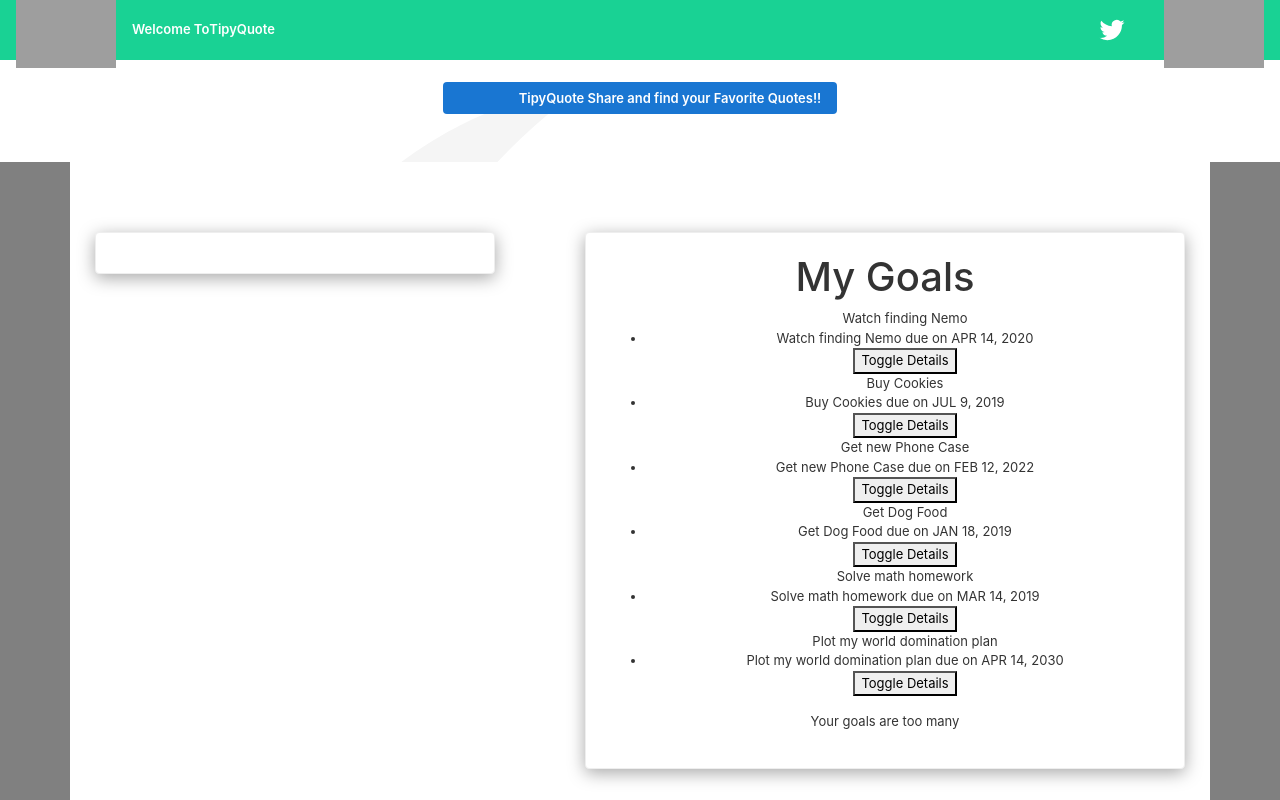
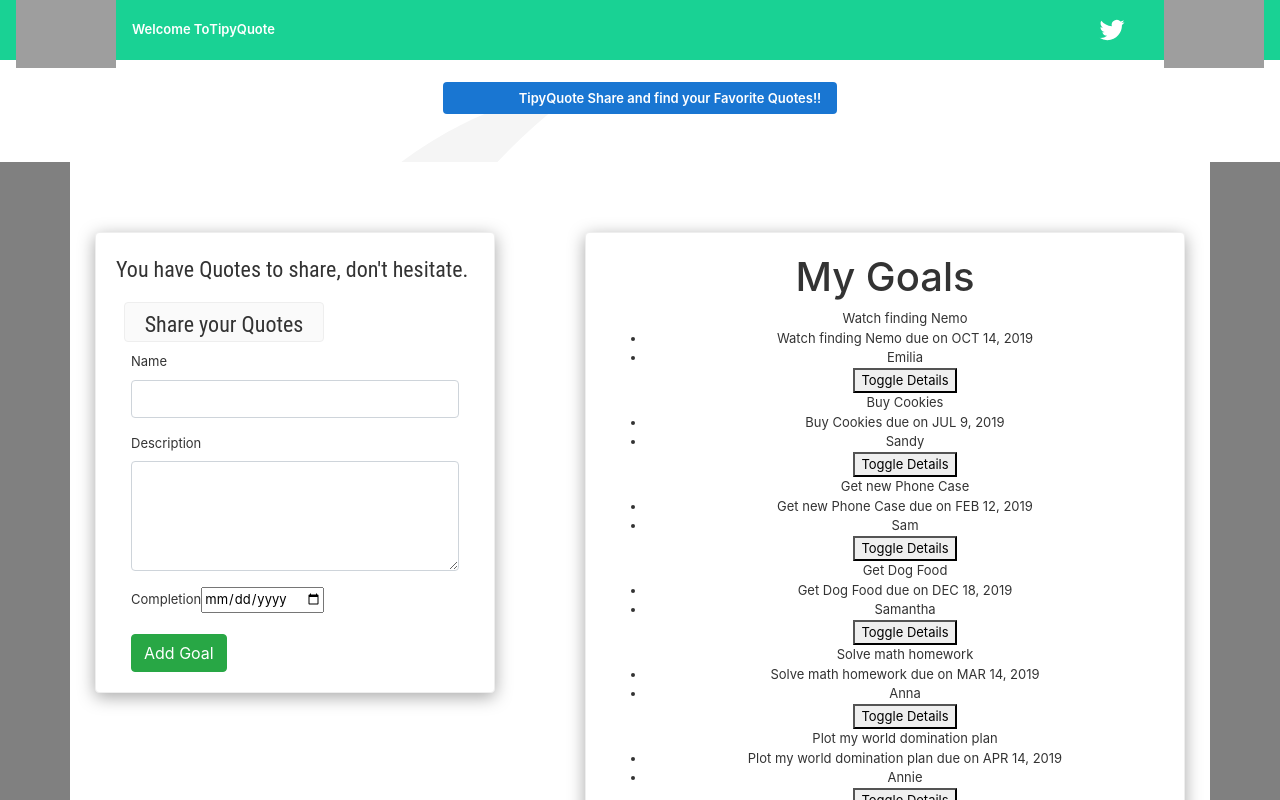
Before and after one commit to Odile078/TipyQuote, an Angular app: page / in a window 1280 px wide. Shown: the top 800 px of the page. Built offline with nearby package versions, Linux system fonts and the light colour scheme; grey boxes are pictures that could not be loaded.

Commit message:
Added form validation and sumbition

```diff
--- a/src/app/app.component.html
+++ b/src/app/app.component.html
@@ -383,8 +383,8 @@
     <div class="row">
       <div class="col-md-6">
         <div class="side-l">
-          <div class="app-sidepanel ">
-          </div>
+          <app-quote-form ></app-quote-form>
+
         </div>
 
       </div>
--- a/src/app/app.module.ts
+++ b/src/app/app.module.ts
@@ -1,12 +1,13 @@
 import { BrowserModule } from '@angular/platform-browser';
 import { NgModule } from '@angular/core';
-
+import { FormsModule } from '@angular/forms';
 import { AppRoutingModule } from './app-routing.module';
 import { AppComponent } from './app.component';
 import { QuoteComponent } from './quote/quote.component';
 import { QuoteDetailComponent } from './quote-detail/quote-detail.component';
 import { DateCountPipe } from './date-count.pipe';
 import { QuoteFormComponent } from './quote-form/quote-form.component';
+
 
 @NgModule({
   declarations: [
@@ -18,7 +19,8 @@
   ],
   imports: [
     BrowserModule,
-    AppRoutingModule
+    AppRoutingModule,
+    FormsModule
   ],
   providers: [],
   bootstrap: [AppComponent]
--- a/src/app/quote-detail/quote-detail.component.html
+++ b/src/app/quote-detail/quote-detail.component.html
@@ -2,5 +2,5 @@
     {{quote.description}}
 </p>
 <p>This goal will be complete in {{quote.completeDate|dateCount}} days</p>
-<!--<button (click)= 'quoteComplete(true)'>Complete</button>-->
+<button (click)= 'quoteComplete(true)'>Complete</button>
 <button (click)= 'quoteDelete(true)'>Delete Goal</button>
--- a/src/app/quote-form/quote-form.component.css
+++ b/src/app/quote-form/quote-form.component.css
@@ -0,0 +1,33 @@
+.card-container {
+    display: flex;
+    flex-wrap: wrap;
+    justify-content: center;
+    margin-top: 16px;
+
+  }
+
+  .card {
+    border-radius: 4px;
+    border: 1px solid #eee;
+    background-color: #fafafa;
+    height: 40px;
+    width: 200px;
+    margin: 0 8px 10px;
+    padding: 10px;
+    display: flex;
+    flex-direction: row;
+    justify-content: center;
+    align-items: center;
+    transition: all 0.2s ease-in-out;
+    line-height: 24px;
+
+  }
+  .card:hover{
+    transform: translateY(-3px);
+    box-shadow: 0 4px 17px rgba(0, 0, 0, 0.35);
+
+  }
+  .formintro{
+    font-family: 'Roboto Condensed', sans-serif;
+    font-size: 22px;
+  }
--- a/src/app/quote-form/quote-form.component.html
+++ b/src/app/quote-form/quote-form.component.html
@@ -1 +1,32 @@
-<p>quote-form works!</p>
+
+<div>
+    <p class="formintro">You have Quotes to share, don't hesitate.</p>
+    <p class="card card-container formintro">Share your Quotes</p>
+    <div class="container-fluid">
+        <form (ngSubmit)='submitQuote()' #quoteForm='ngForm'>
+            <div class="form-group">
+            <label for="name">Name</label>
+            <input type="text" class="form-control" id="name" [(ngModel)]="newQuote.name" name="name" #name='ngModel' required>
+            <div [hidden]="name.valid || name.pristine" class="alert alert-danger">
+            <p>Name is required</p>
+            </div>
+            </div>
+            <div class="form-group">
+            <label for="description">Description</label>
+            <textarea class="form-control" id="description" rows="4" [(ngModel)]="newQuote.description" name="description" #description="ngModel" required></textarea>
+            <div [hidden]="description.valid || description.pristine" class="alert alert-danger">
+            <p>Description is required</p>
+            </div>
+            </div>
+            <div class="form-group">
+            <label for="complete">Completion</label>
+            <input type='date' id="complete" [(ngModel)]="newQuote.completeDate" name="completeDate" #completeDate="ngModel" required>
+            <div [hidden]="completeDate.valid || completeDate.pristine" class="alert alert-danger">
+            <p>Date is required</p>
+            </div>
+            </div>
+            <button type="submit" class="btn btn-success">Add Goal</button>
+            </form>
+      </div>
+
+</div>
--- a/src/app/quote-form/quote-form.component.ts
+++ b/src/app/quote-form/quote-form.component.ts
@@ -1,4 +1,5 @@
-import { Component, OnInit } from '@angular/core';
+import { Component, OnInit, Output, EventEmitter } from '@angular/core';
+import { Quote } from '../quote';
 
 @Component({
   selector: 'app-quote-form',
@@ -6,8 +7,18 @@
   styleUrls: ['./quote-form.component.css']
 })
 export class QuoteFormComponent implements OnInit {
+  newQuote = new Quote(0,"","","",new Date());
 
-  constructor() { }
+
+  @Output() addQuote = new EventEmitter<Quote>();
+  submitQuote(){
+  this.addQuote.emit(this.newQuote);
+  }
+
+
+  constructor() {
+
+   }
 
   ngOnInit(): void {
   }
--- a/src/app/quote.ts
+++ b/src/app/quote.ts
@@ -1,6 +1,6 @@
 export class Quote {
     public showDescription: boolean;
-    constructor(public id: number,public name: string,public description: string, public completeDate: Date){
+    constructor(public id: number,public name: string,public description: string,public author: string , public completeDate: Date){
       this.showDescription=false;
 }
 }
--- a/src/app/quote/quote.component.html
+++ b/src/app/quote/quote.component.html
@@ -1,12 +1,20 @@
-<div>
+
+ <div>
     <h1>My Goals</h1>
     <ul>
       <div *ngFor='let quote of quotes;let i = index'>
       {{quote.name}}
       <li >{{quote.name}} due on {{quote.completeDate|date|uppercase}}</li>
+      <li >{{quote.author}} </li>
       <button (click)='toggleDetails(i)'>Toggle Details</button>
-      <!--<app-quote-detail *ngIf='quote.showDescription' [quote]='quote' (isComplete) = 'completeQuote($event,i)'></app-quote-detail>-->
+      <app-quote-detail *ngIf='quote.showDescription' [quote]='quote' (isComplete) = 'completeQuote($event,i)'></app-quote-detail>
       <app-quote-detail *ngIf='quote.showDescription' [quote]='quote' (isComplete) = 'deleteQuote($event,i)'></app-quote-detail>
       </div>
     </ul>
     <p *ngIf='quotes.length > 5'>Your goals are too many</p>
+</div>
+
+<div class="col-md-6">
+  <app-quote-form (addQuote)="addNewQuote($event)"></app-quote-form>
+
+</div>
--- a/src/app/quote/quote.component.ts
+++ b/src/app/quote/quote.component.ts
@@ -8,12 +8,12 @@
 })
 export class QuoteComponent implements OnInit {
   quotes: Quote[] = [
-    new Quote(1, 'Watch finding Nemo', 'Find an online version and watch merlin find his son',new Date(2020,3,14)),
-    new Quote(2,'Buy Cookies','I have to buy cookies for the parrot',new Date(2019,6,9)),
-    new Quote(3,'Get new Phone Case','Diana has her birthday coming up soon',new Date(2022,1,12)),
-    new Quote(4,'Get Dog Food','Pupper likes expensive snacks',new Date(2019,0,18)),
-    new Quote(5,'Solve math homework','Damn Math',new Date(2019,2,14)),
-    new Quote(6,'Plot my world domination plan','Cause I am an evil overlord',new Date(2030,3,14)),
+    new Quote(1, 'Watch finding Nemo', 'Find an online version and watch merlin find his son','Emilia',new Date(2019,9,14)),
+    new Quote(2,'Buy Cookies','I have to buy cookies for the parrot','Sandy',new Date(2019,6,9)),
+    new Quote(3,'Get new Phone Case','Diana has her birthday coming up soon','Sam',new Date(2019,1,12)),
+    new Quote(4,'Get Dog Food','Pupper likes expensive snacks','Samantha',new Date(2019,11,18)),
+    new Quote(5,'Solve math homework','Damn Math','Anna',new Date(2019,2,14)),
+    new Quote(6,'Plot my world domination plan','Cause I am an evil overlord','Annie',new Date(2019,3,14)),
     ];
   toggleDetails(index){
     this.quotes[index].showDescription = !this.quotes[index].showDescription;
@@ -23,7 +23,7 @@
       this.quotes.splice(index,1);
       }
       }
-  deleteQuote(isComplete, index){
+  delete(isComplete, index){
       if (isComplete) {
         let toDelete = confirm(`Are you sure you want to delete ${this.quotes[index].name}?`)
       if (toDelete){
@@ -31,6 +31,12 @@
         }
       }
     }
+    addNewQuote(quote){
+      let quoteLength = this.quotes.length;
+      quote.id = quoteLength+1;
+      quote.completeDate = new Date(quote.completeDate)
+      this.quotes.push(quote)
+      }
   constructor() { }
 
   ngOnInit(): void {
```
